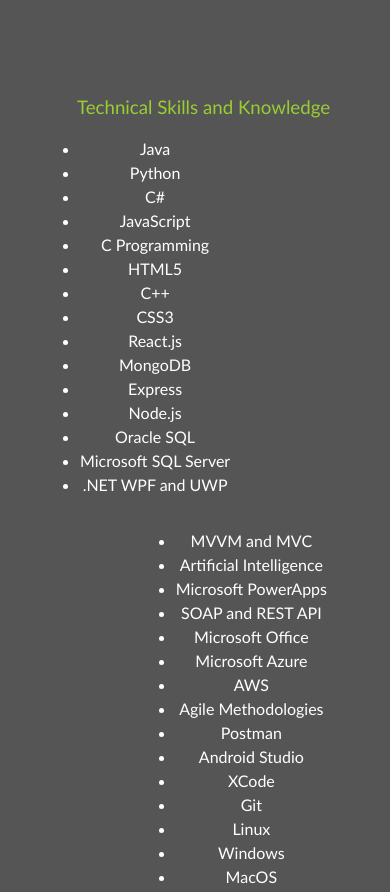
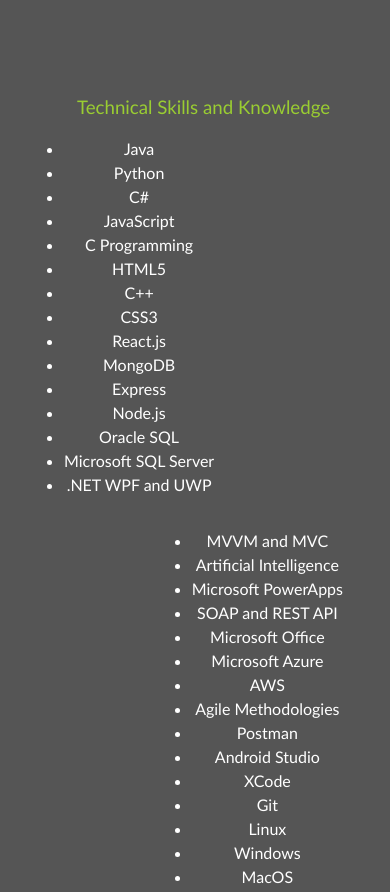
Before and after one commit to sverma1999/Personal_Portfolio, a website: page dist/about.html in a window 390 px wide. Shown: the part 1420-2312 px from the top of the page. Drawn offline with Linux system fonts and the light colour scheme.

Commit message:
bug in small screens  css

```diff
--- a/scss/_mobile.scss
+++ b/scss/_mobile.scss
@@ -174,17 +174,15 @@
 
 // Smartphones
 @include mediaSm{
-    main#home h1 {
-        margin-top: 10vh
-    }
+
 
     .technical{
         float: left;
-        padding-left: 1rem;
+        padding-left: 0rem;
     }
     .non-technical{
         float: right;
-        padding-right: 1rem;
+        padding-right: 0rem;
     }
     .projects{
         grid-template-columns: 1fr;
```
Also changed, not shown: dist/css/main.css.
